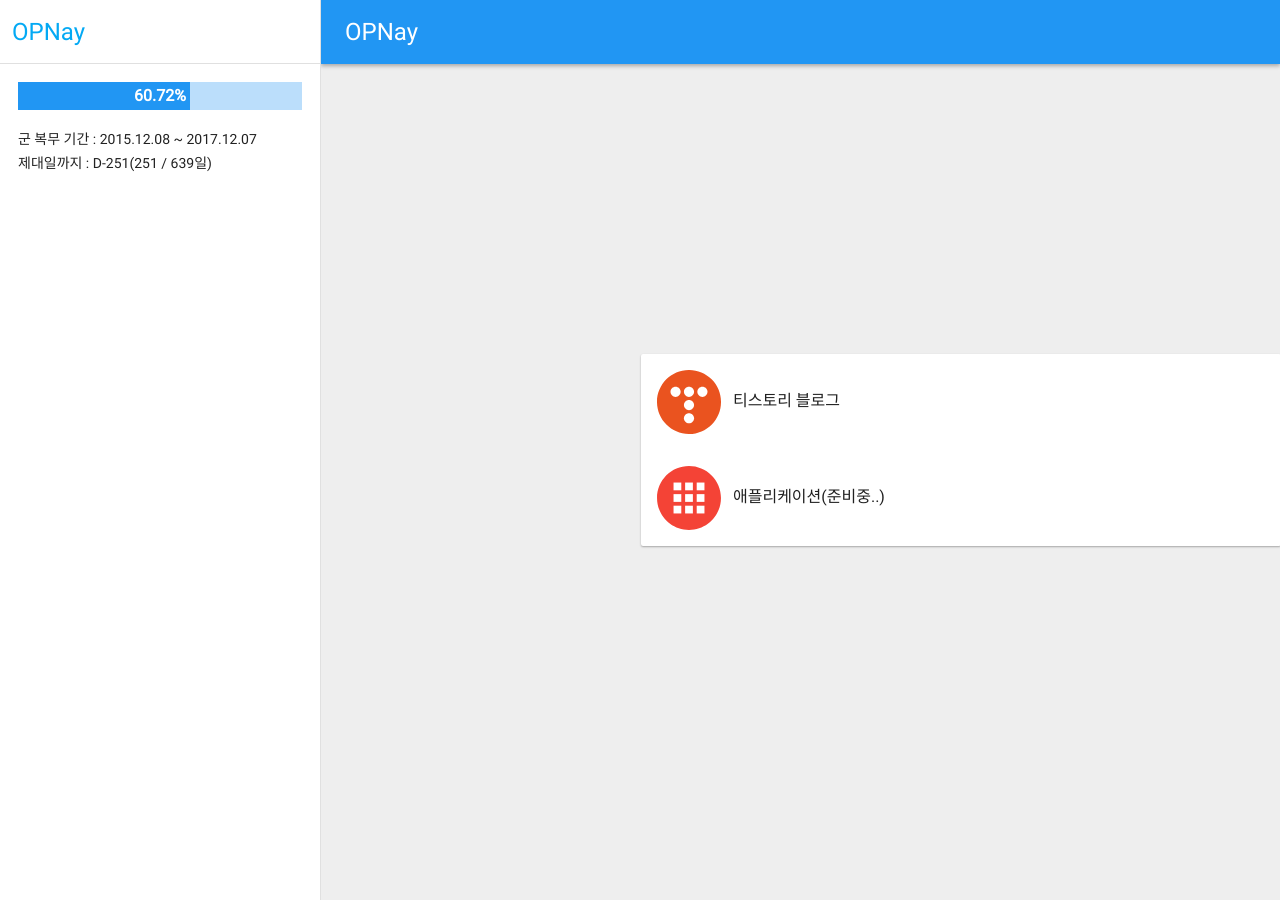
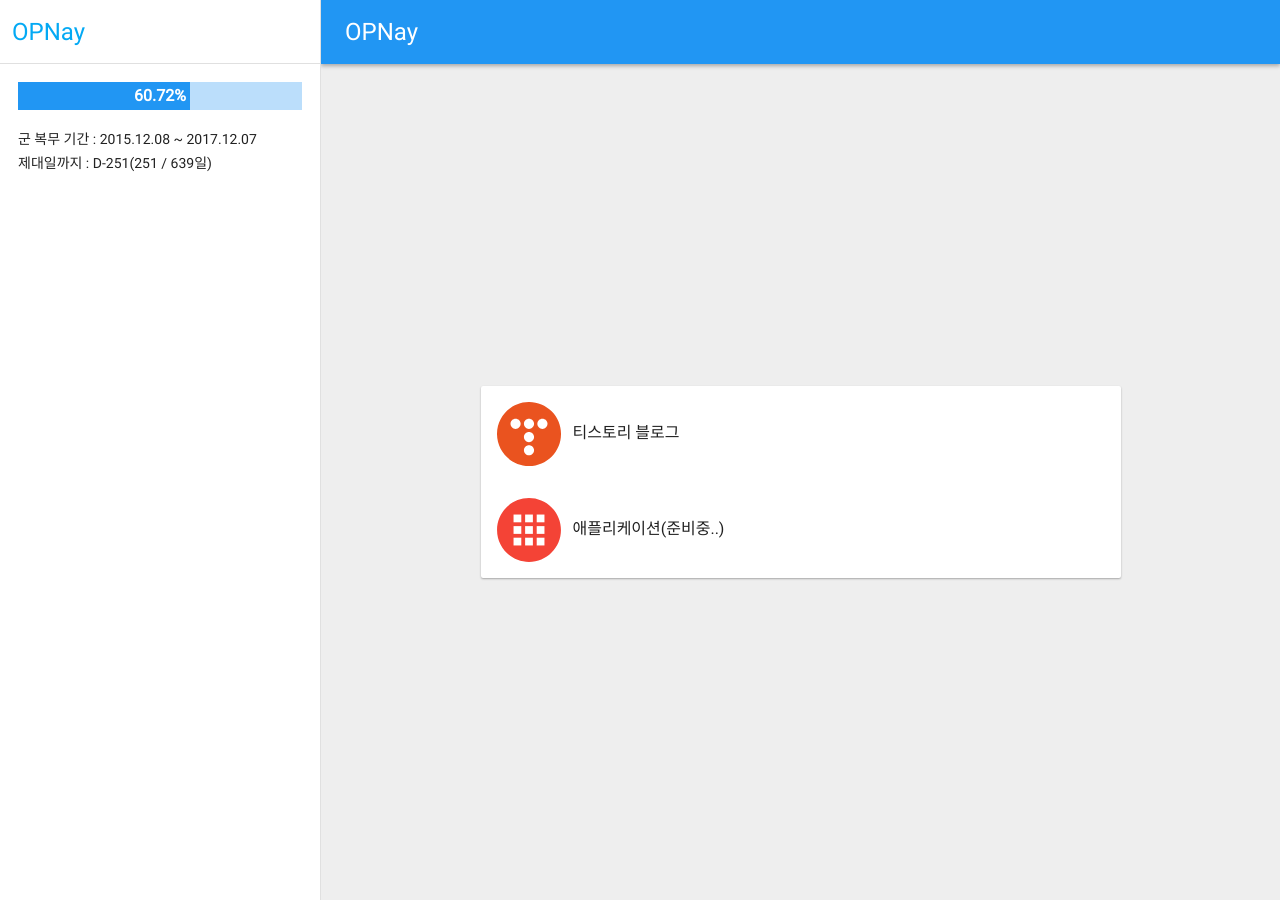
Before and after one commit to opnay/opnay.github.io, a Jekyll site: the page built from index.html, in a window 1280 px wide. Built offline with Jekyll 4.4.1, drawn with Linux system fonts in a browser that asks for light colours; some web fonts are replaced.

Commit message:
index: Fix width on default layout when desktop

```diff
--- a/index.html
+++ b/index.html
@@ -9,7 +9,7 @@ layout: default
 </section>
 <script type="text/javascript" src="/js/dday.js"></script>
 <style>
-.wrapper {background:#EEE; position:absolute; top:0; bottom:0; width:100%;}
+.wrapper {background:#EEE; width:100%; min-height:100%;}
 .wrapper hr {margin:0;}
 .wrapper .link {color:#212121; text-decoration:none; padding:16px;}
 .wrapper .link:hover {background:#EEE;}
```
